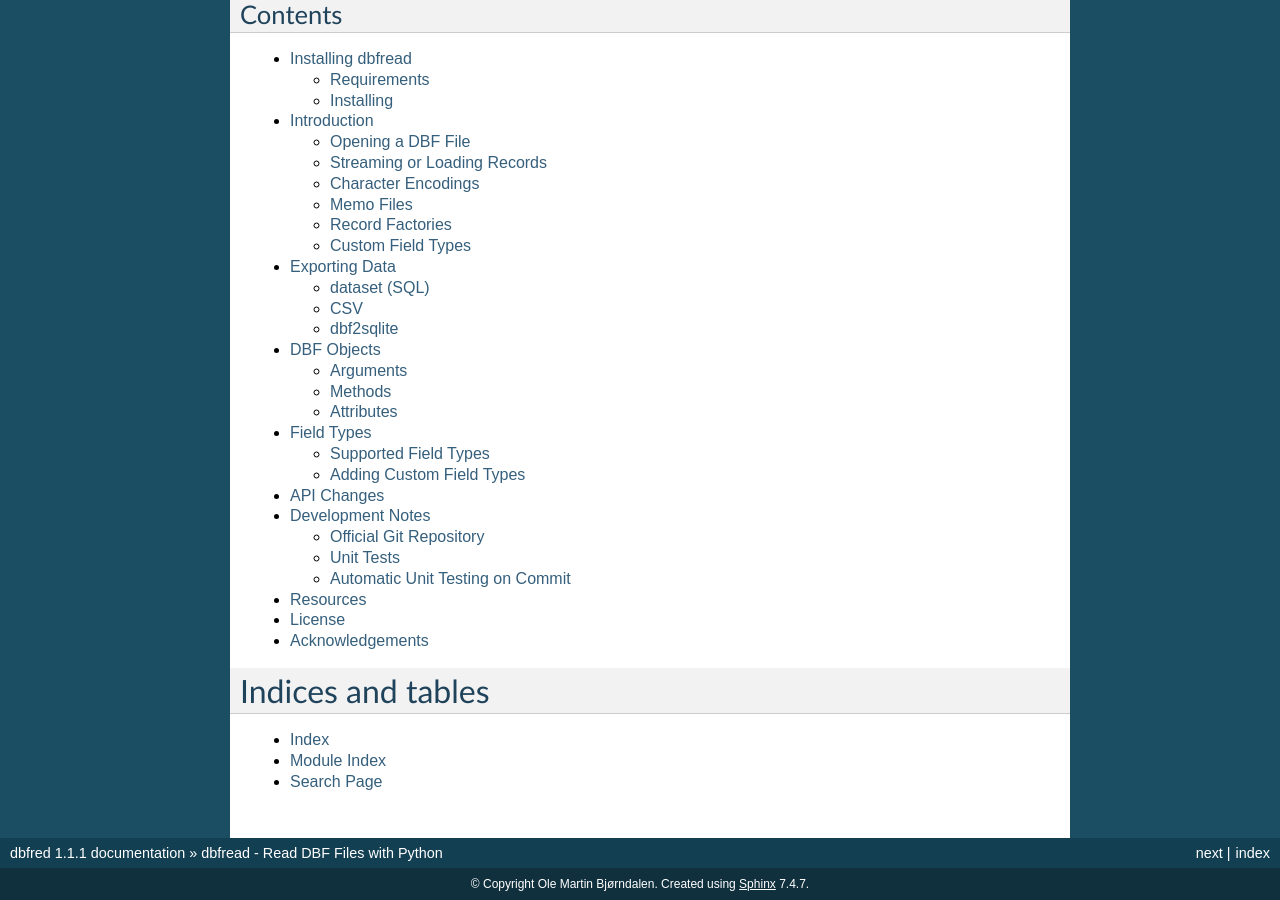
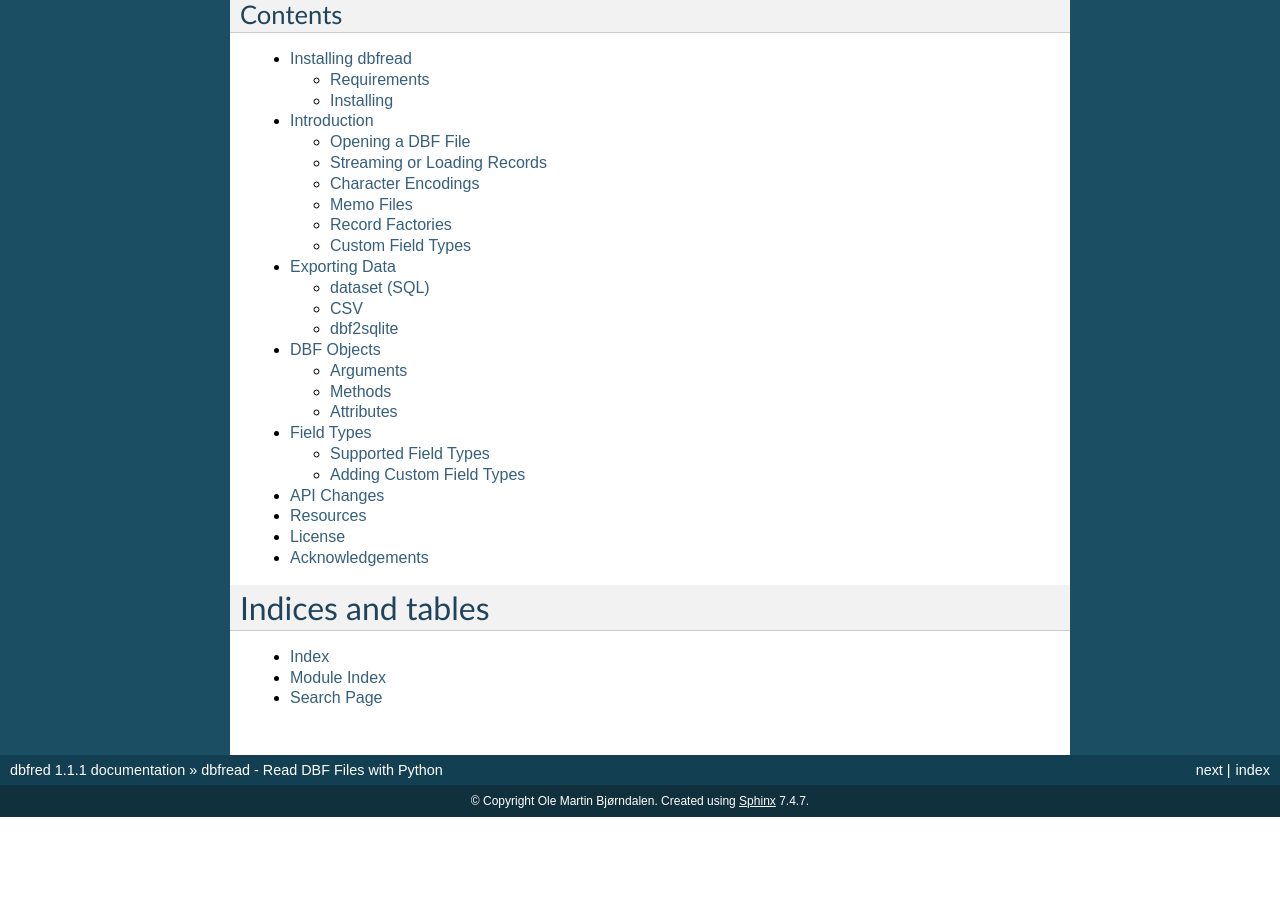
Before and after one commit to olemb/dbfread, a Sphinx documentation site: the page built from docs/index.rst, in a window 1280 px wide and 900 px high, scrolled down 628 px. Built offline with Sphinx 7.4.7, drawn with Linux system fonts in a browser that asks for light colours; after the commit the page ends 1445 px from its top, so only the background shows below that; some of the changed lines change nothing that is shown.

Commit message:
Removed development notes.

```diff
--- a/docs/development_notes.rst
+++ /dev/null
@@ -1,39 +0,0 @@
-Development Notes
-=================
-
-Official Git Repository
------------------------
-
-dbfread uses Git and GitHub for version control.
-
-All development happens in the develop branch:
-http://github.com/olemb/dbfread/tree/develop
-
-
-Unit Tests
-----------
-
-Unit tests can be run with::
-
-    ./run_tests.py
-
-This will run tests both in Python 2 and 3. If you want to test in a
-specific version you can run ``tests.py`` directly.
-
-Test are written with the standard library module ``unittest``, but
-borrows the lighter syntax from ``pytest``. One drawback of this is
-that the ``assert`` statements won't show the values that were
-compared, so you will have to insert ``print()`` lines to find
-these. I may switch to ``pytest``, which has a solution for this.
-
-
-Automatic Unit Testing on Commit
---------------------------------
-
-It's a good idea to run tests automatically before a commit. That way
-code can't be commited unless it `passes all the tests
-<http://www.youtube.com/watch?v=YHy06FMsezI>`_.
-
-To install the pre-commit hook::
-
-    ln -s ../../run_tests.py .git/hooks/pre-commit
--- a/docs/index.rst
+++ b/docs/index.rst
@@ -53,7 +53,6 @@
    dbf_objects
    field_types
    api_changes
-   development_notes
    resources
    license
    acknowledgements
```
